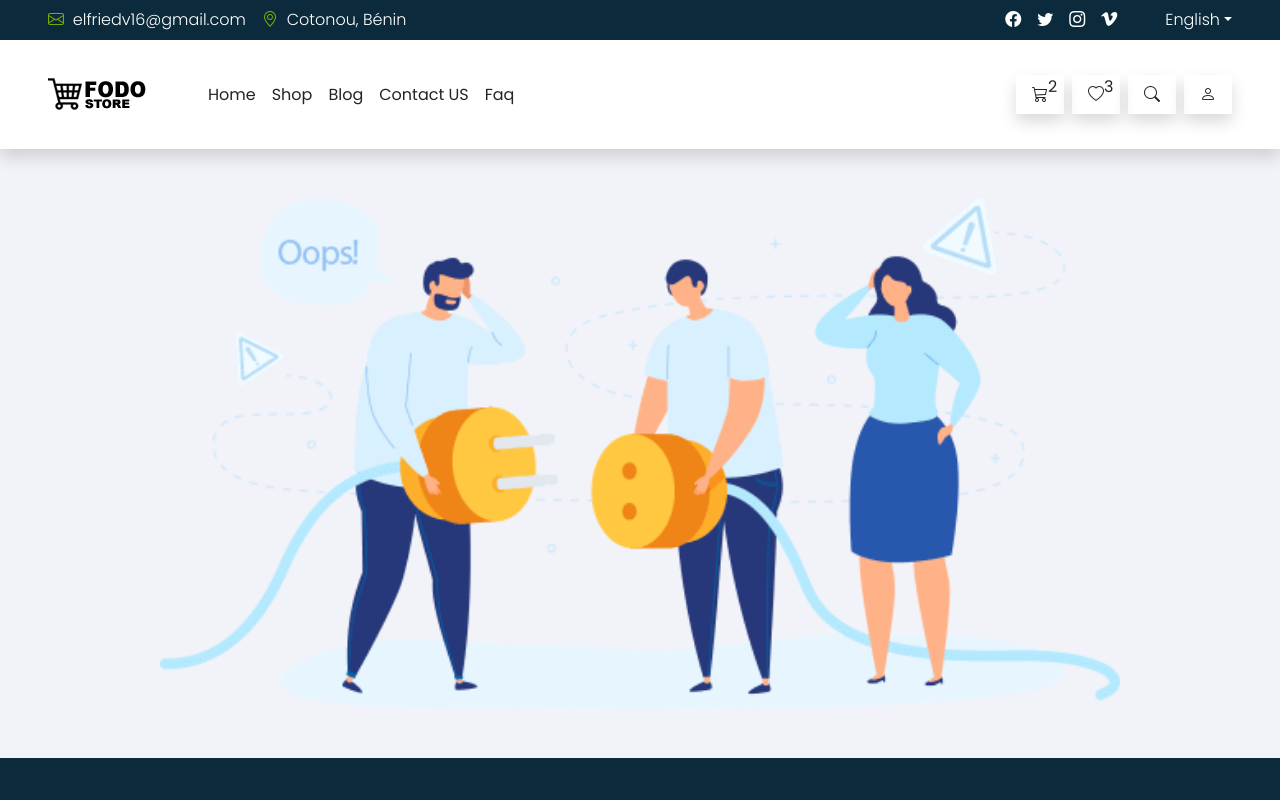
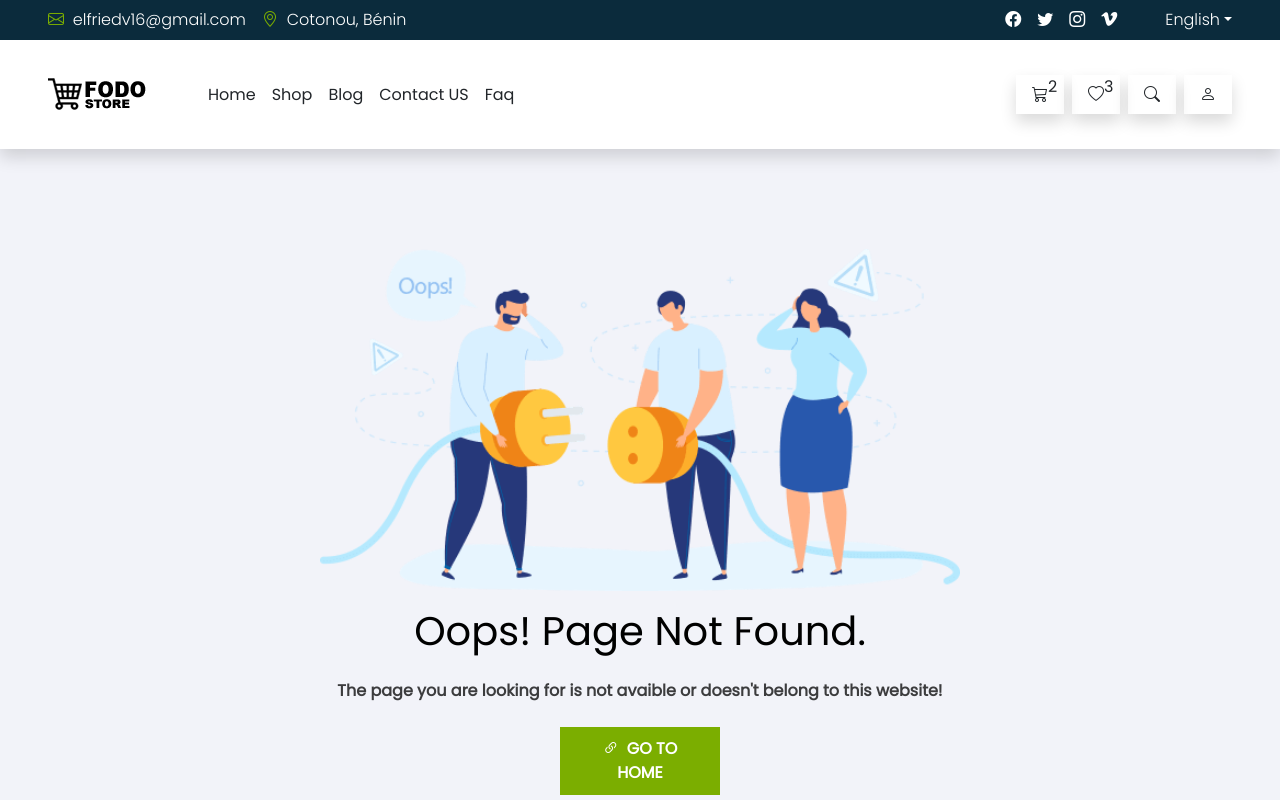
Before and after one commit to v1p3r75/friedshop-front-react, a React (Vite) app: page /blog/1 in a window 1280 px wide. Shown: the top 800 px of the page. Built offline with nearby package versions, Linux system fonts and the light colour scheme.

Commit message:
Update 404 Component

```diff
--- a/src/components/404.tsx
+++ b/src/components/404.tsx
@@ -1,10 +1,16 @@
 import React from 'react'
+import { Link } from 'react-router-dom';
 
 const NotFound = () => {
 
   return (
-    <div className='w-75 mx-auto my-5'>
+    <div className='w-50 mx-auto text-black' style={{margin : '100px 0'}}>
         <img src="/src/assets/img/404.png" alt="" className="w-100 h-100" />
+        <div className="text-center fw-bold">
+          <h1 className="mt-3">Oops! Page Not Found.</h1>
+          <p className="opacity-75 my-4">The page you are looking for is not avaible or doesn't belong to this website!</p>
+          <Link to={"/"} className='fd-btn w-25 mx-auto'><i className="bi bi-link-45deg me-2"></i>GO TO HOME</Link>
+        </div>
     </div>
   )
 
```
